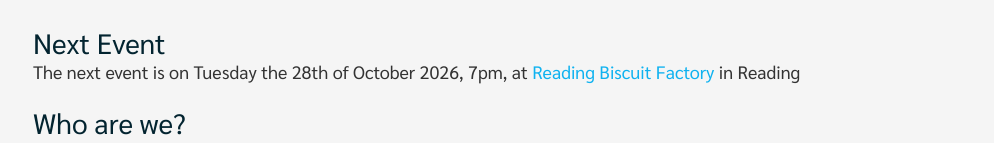
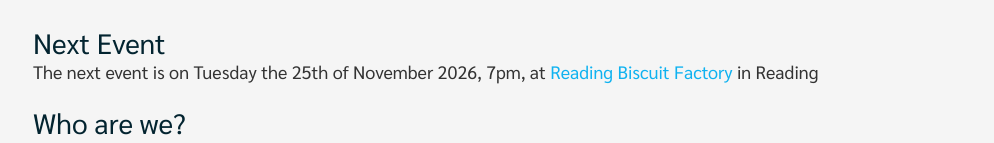
Before and after one commit to ShaunBulbrook/reading-tech-folk, a plain HTML site: page src/index.html in a window 1280 px wide. Shown: the part 489-632 px from the top of the page, without its empty margins (142-1136 px from the left). Drawn offline with Linux system fonts and the light colour scheme.

Commit message:
chore: update event time

```diff
--- a/src/index.html
+++ b/src/index.html
@@ -37,7 +37,7 @@
     <main>
       <h2>Next Event</h2>
       <p>
-        The next event is on Tuesday the 28th of October 2026, 7pm, at
+        The next event is on Tuesday the 25th of November 2026, 7pm, at
         <a
           href="https://www.readingbiscuitfactory.co.uk/home/"
           target="_blank"
```
